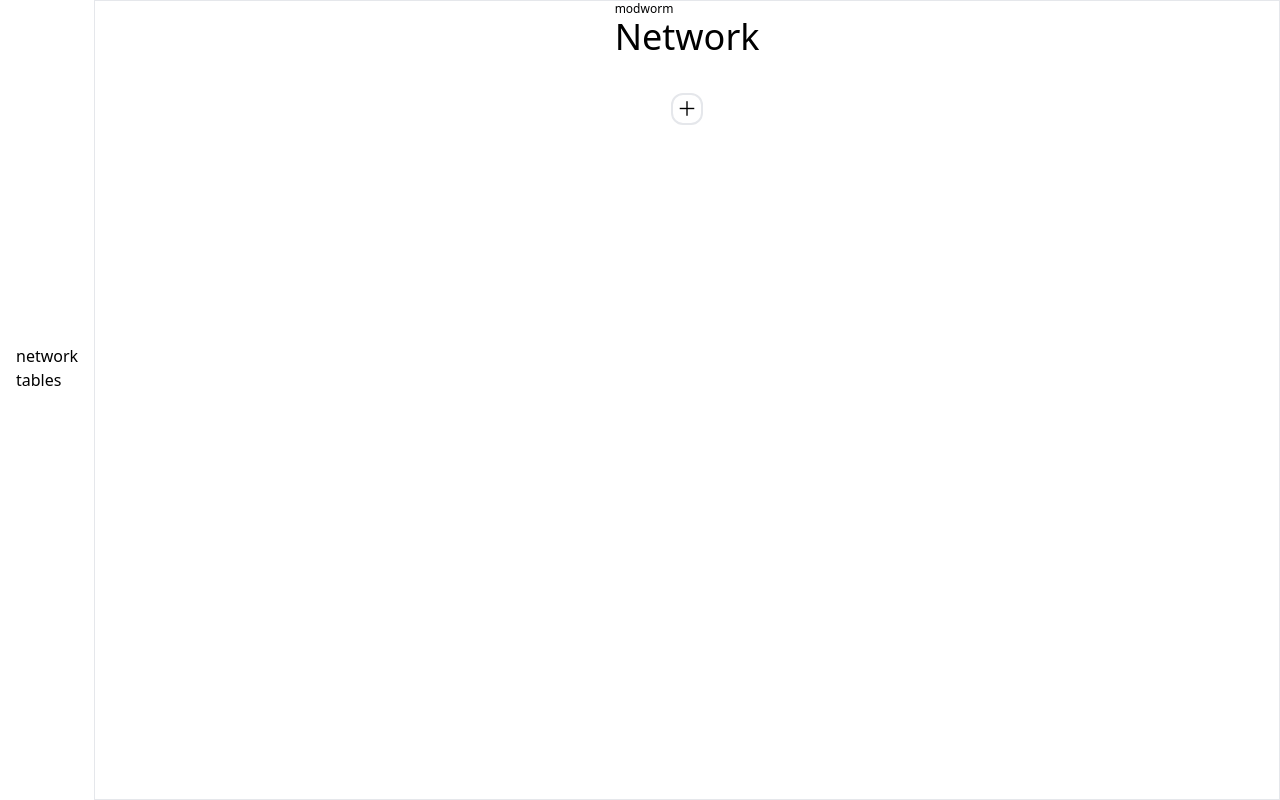
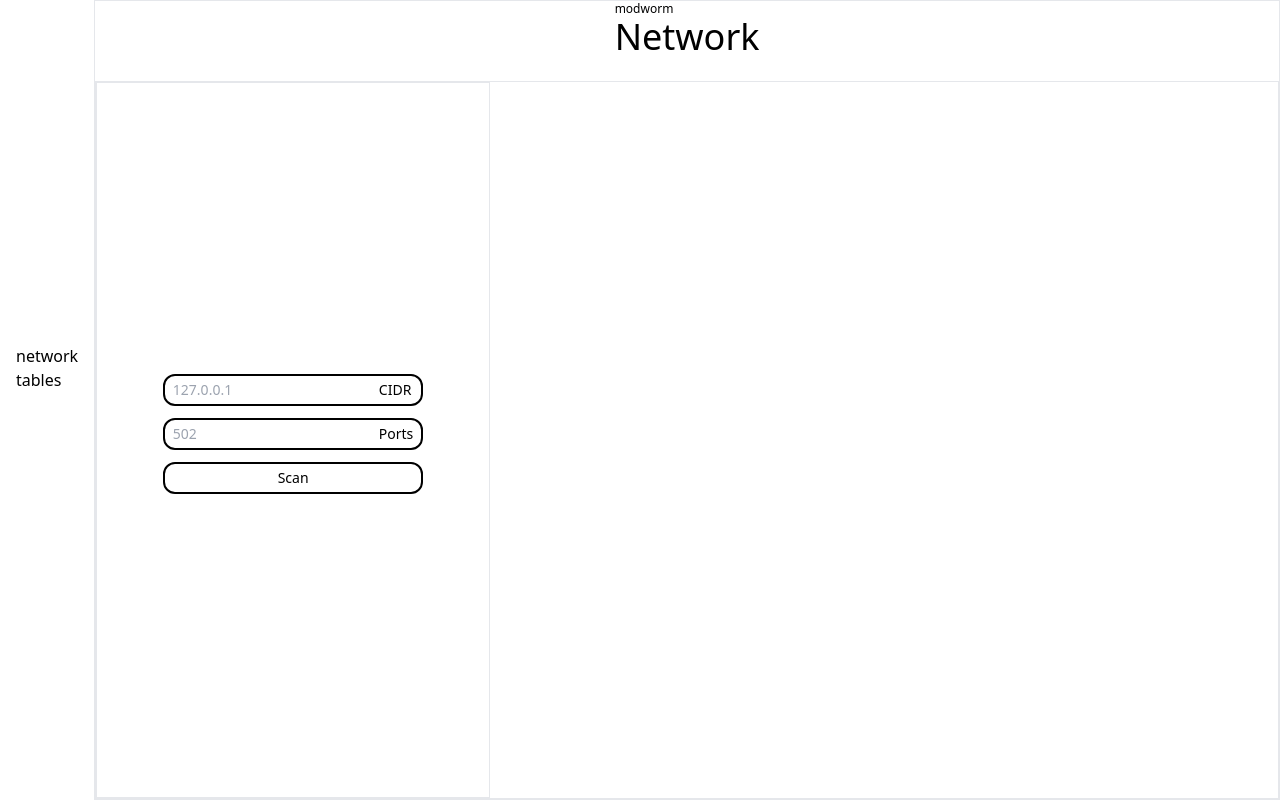
Before and after one commit to manavsu/modworm-soil, a SvelteKit app: page /network in a window 1280 px wide. Built offline with nearby package versions, Linux system fonts and the light colour scheme.

Commit message:
cancel an api call

```diff
--- a/src/routes/network/+page.svelte
+++ b/src/routes/network/+page.svelte
@@ -59,21 +59,13 @@
     }
 </script>
 
-<div class="flex flex-col items-center">
-    <Title>Network</Title>
-    {#each Networks as network}
-        <div class="flex flex-col p-2 mb-3">
-            <p>{network.cidr} : {network.ports}</p>
-            {#each network.open_sockets as socket}
-                <p>{socket.address} : {socket.port}</p>
-            {/each}
-        </div>
-    {/each}
+    <div class="mx-auto">
+        <Title>Network</Title>
+    </div>
 
-    {#if !adding}
-        <button in:fade={{delay: 200, duration:200}} out:fade={{duration:200}} on:click={HandleAdd} class="clickable border-2 px-1 m-3 text-xl">{"\uFF0B"}</button>
-    {:else}
-        <form in:fade={{delay: 200, duration:200}} out:fade={{duration:200}} class="flex flex-col text-sm {scanning ? 'text-gray-500' : ''}">
+    <div class="flex flex-row flex-grow border">
+        <div class="flex flex-col w-1/3 border justify-center">
+            <form in:fade={{delay: 200, duration:200}} out:fade={{duration:200}} class="flex flex-col text-sm w-fit mx-auto {scanning ? 'text-gray-500' : ''}">
                 <div class="flex flex-row border-2 rounded-md input px-2 py-1 mb-3 {scanning ? 'border-gray-500' : 'border-black dark:border-white'}">
                     <input type="text" class="bg-transparent focus:outline-none pr-1" bind:value={cidr} placeholder="127.0.0.1" disabled={scanning}>
                     <p>CIDR</p>
@@ -85,12 +77,18 @@
                 <button on:click={HandleSubmit} class="border-2 px-2 py-1 clickable mb-3 {scanning ? 'border-gray-500' : 'border-black dark:border-white'}" disabled={scanning}>
                     {#if !scanning} Scan {:else} Scanning... {/if}
                 </button>
-                <button on:click={HandleCancel} class="border-2 px-2 py-1 clickable mb-3 border-gray-500 text-gray-500" disabled={scanning}>
-                    Cancel
-                </button>
                 {#if error}
                         <h2 transition:fade class="text-center text-fuchsia-500 dark:text-fuchsia-800">{error}</h2>
                 {/if}
-        </form>
-    {/if}
-</div>
+            </form>
+        </div>
+
+        {#each Networks as network}
+            <div class="flex flex-col p-2 mb-3">
+                <p>{network.cidr} : {network.ports}</p>
+                {#each network.open_sockets as socket}
+                    <p>{socket.address} : {socket.port}</p>
+                {/each}
+            </div>
+        {/each}
+    </div>
```
